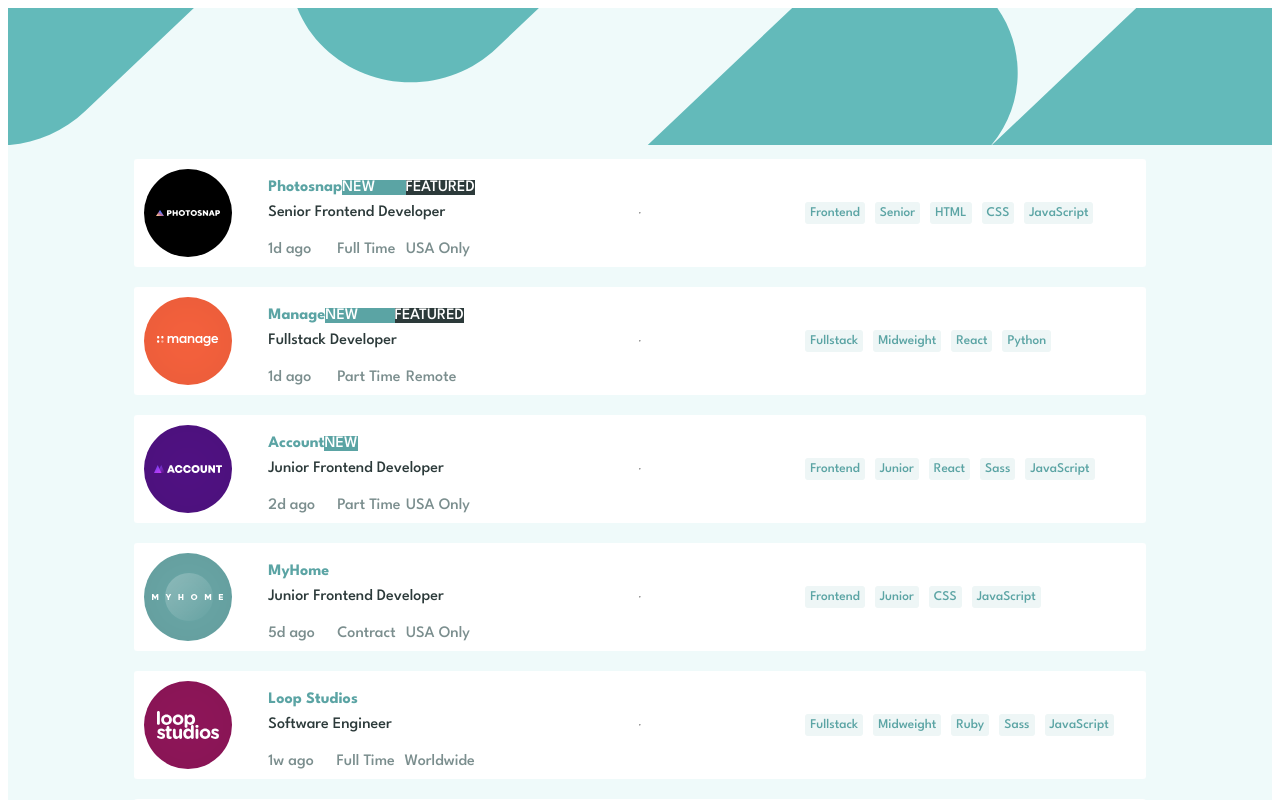
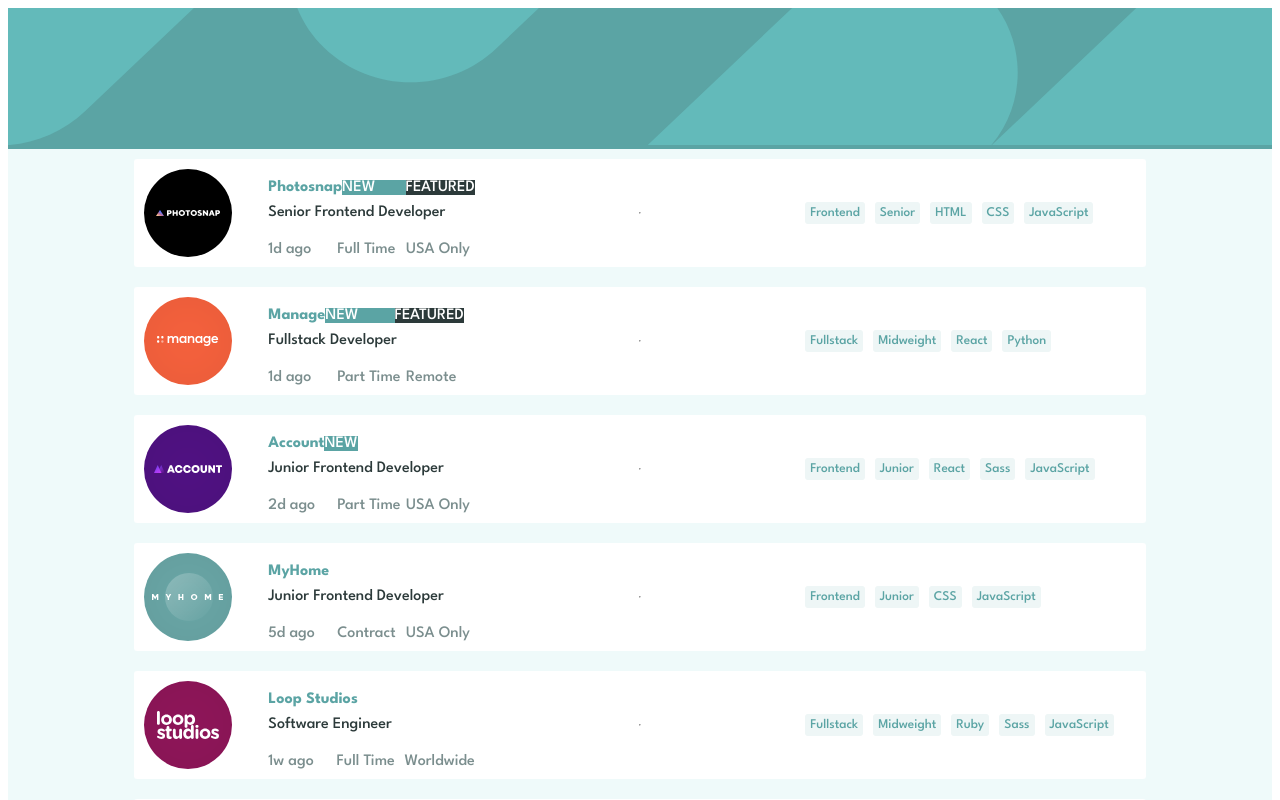
Before and after one commit to sagites/static-job-listings-master, a React (Vite) app: page / in a window 1280 px wide. Shown: the top 800 px of the page. Built offline with nearby package versions, Linux system fonts and the light colour scheme.

Commit message:
Added the dreaded thing to students

```diff
--- a/src/Components/Header.jsx
+++ b/src/Components/Header.jsx
@@ -1,6 +1,6 @@
 const Header = () => {
     return (
-        <div className="">
+        <div className="header">
             <picture>
                 <source srcSet="./images/bg-header-desktop.svg" media="(min-width: 650px)" />
                 <img src="./images/bg-header-mobile.svg" alt="bg-header-mobile" />
```
